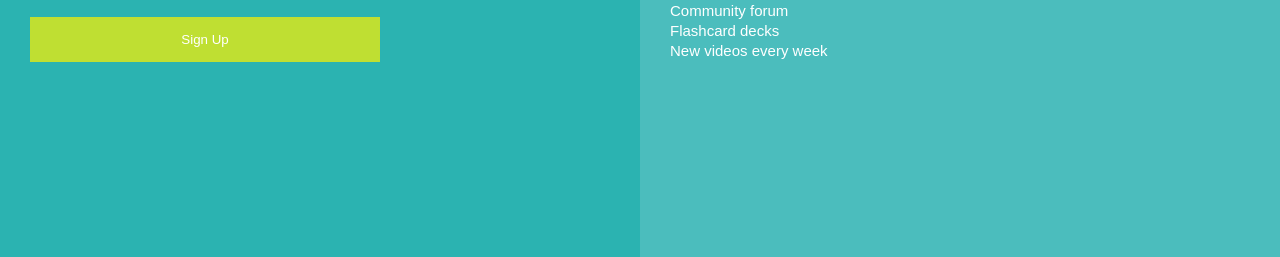
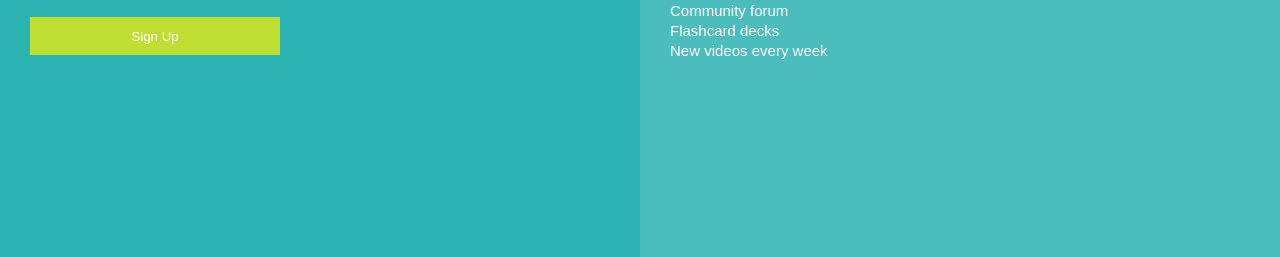
Before and after one commit to mohdabdullahkhan/responsive-joinOurCommunity, a plain HTML site: page index.html in a window 1280 px wide. Shown: the part 543-800 px from the top of the page. Drawn offline with Linux system fonts and the light colour scheme.

Commit message:
css modified

```diff
--- a/style.css
+++ b/style.css
@@ -70,8 +70,8 @@ button{
   background-color:rgb(191,223,50);
   color: white;
   border: none;
-  width: 350px;
-  height: 45px;
+  width: 250px;
+  height: 38px;
 }
 .wu{
     width: 100%;
```
